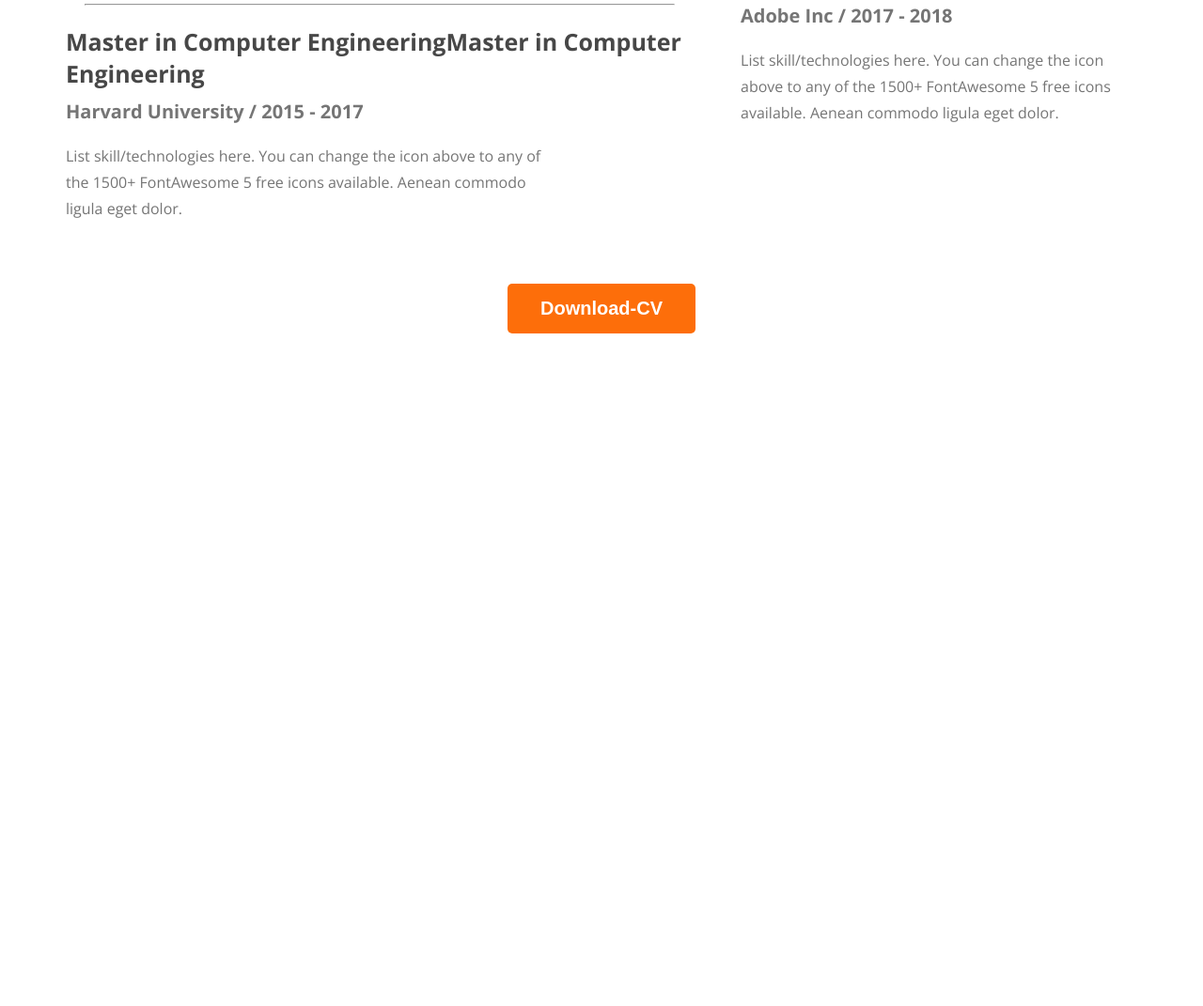
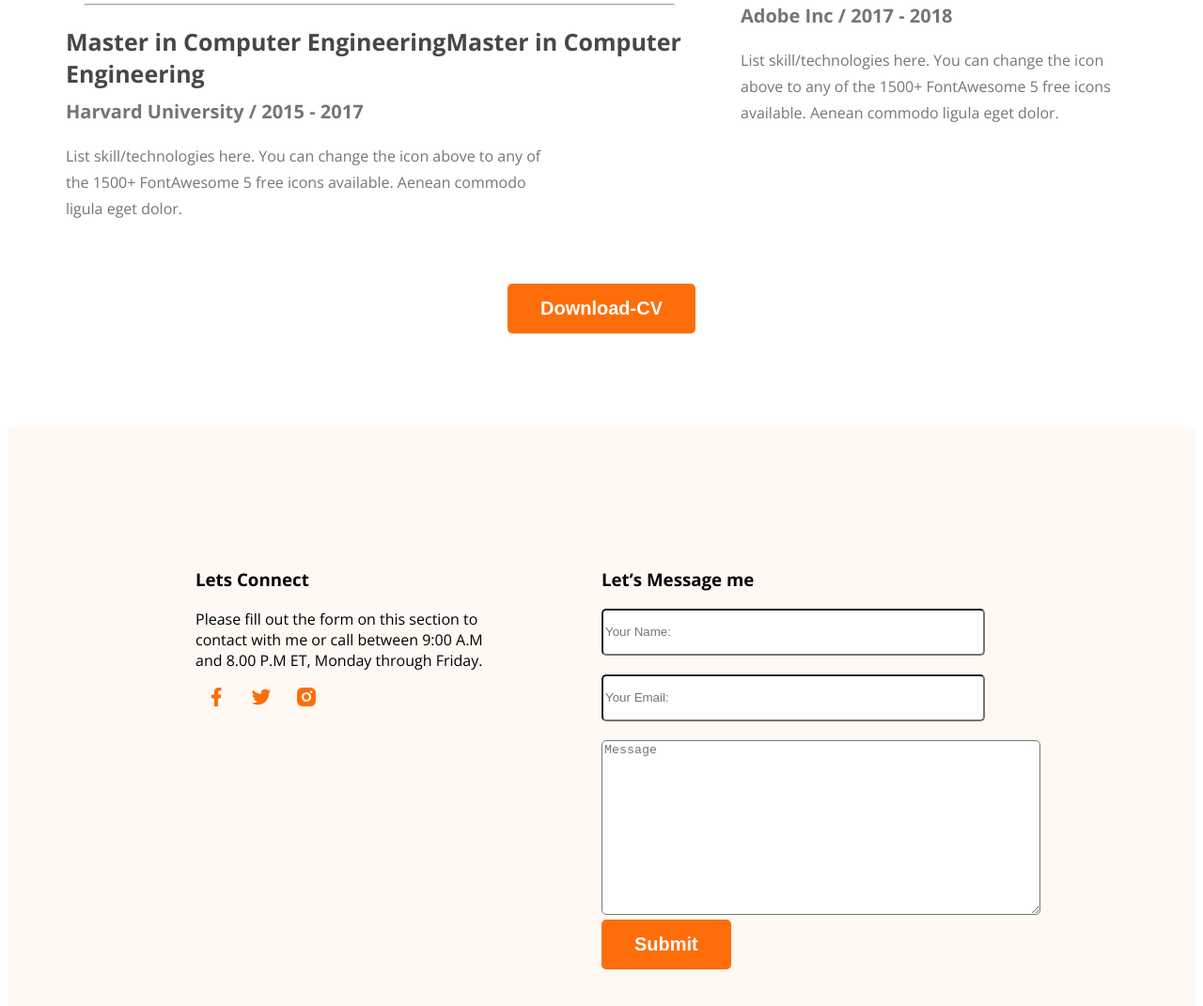
Before and after one commit to mdnazmulislam0087/dev-portfolio, a plain HTML site: page index.html in a window 1280 px wide. Shown: the part 3152-4223 px from the top of the page at 94% size. Before the commit the page ends 3515 px from the top, so only its background shows below. Drawn offline with nearby package versions, Linux system fonts and the light colour scheme.

Commit message:
contact form done

```diff
--- a/index.html
+++ b/index.html
@@ -163,6 +163,26 @@
 
     </main>
     <footer>
+        <div class="footer-column">
+            <h3 class="footer-title">Lets Connect</h3>
+            <p class="footer-desc">Please fill out the form on this section to contact with me or call between 9:00 A.M and 8.00 P.M ET, Monday through Friday.</p>
+
+            <div class="social-media">
+                <a href="#"><img src="images/icons/facebook.png" alt=""></a>
+                <a href="#"><img src="images/icons/twitter.png" alt=""></a>
+                <a href="#"><img src="images/icons/insta.png" alt=""></a>
+            </div>
+        </div>
+
+        <div class="footer-column">
+            <h3 class="footer-title">Let’s Message me</h3>
+            <form class="contact-form"  action="">
+                <input class='text' type="text" placeholder="Your Name: ">
+                <input class='email' type="email" name="" id="" placeholder="Your Email: ">
+                <textarea name="" id="" cols="30" rows="10" placeholder="Message"></textarea>
+                <input class="btn-primary" type="submit" value="Submit">
+            </form>
+        </div>
 
     </footer>
 
--- a/styles/portfolio.css
+++ b/styles/portfolio.css
@@ -229,3 +229,64 @@ main section{
     text-align: center;
     margin-top:50px;
 }
+
+/* Footer style */
+footer{
+    display: flex;
+    background: #FFF8F3;
+    padding: 130px 200px;
+    margin-top: 100px;
+    gap: 100px;
+}
+
+.footer-column{
+    width: 50%;
+}
+
+.contact-form input textarea{
+    display: block;
+    margin-bottom: 24px;
+    padding: 18px 35px;
+    color: var(--Dark-03, #757575);
+    font-size: 16px;
+    font-weight: 400;
+    line-height: 28px; /* 175% */
+    border: 0px;
+
+
+}
+
+.text{
+    max-width: 461px;
+    max-height: 64px;
+    min-width: 400px;
+    min-height: 44px;
+    border-radius: 5px;
+    background: var(--White-Color, #FFF);
+    margin-bottom: 20px;
+}
+
+.email{
+    max-width: 461px;
+    max-height: 64px;
+    min-width: 400px;
+    min-height: 44px;
+    border-radius: 5px;
+    background: var(--White-Color, #FFF);
+    margin-bottom: 20px;
+}
+
+.contact-form textarea{
+    border-radius: 5px;
+    background: var(--White-Color, #FFF);
+    width: 461px;
+    height: 180px;
+    flex-shrink: 0;
+}
+
+.social-media a{
+    margin: 5px 10px;
+}
+.social-media{
+    justify-content: center;
+}
```
